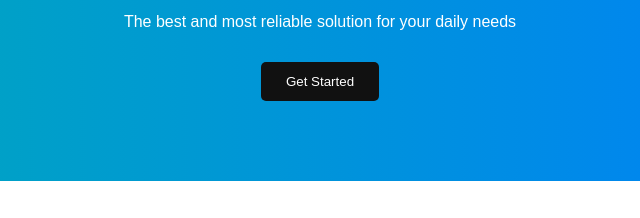
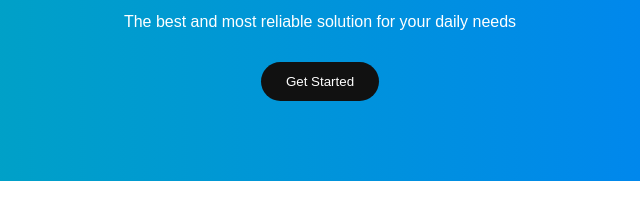
Before and after one commit to shrinandana09/synent-task2-landingpage-shrinandana, a plain HTML site: page index.html in a window 1280 px wide. Shown: the part 301-519 px from the top of the page, 320-960 px from the left. Drawn offline with Linux system fonts and the light colour scheme.

Commit message:
Improved button styling

```diff
--- a/style.css
+++ b/style.css
@@ -80,4 +80,6 @@ footer {
   .hero h2 {
     font-size: 24px;
   }
+}.hero button {
+  border-radius: 20px;
 }
```
